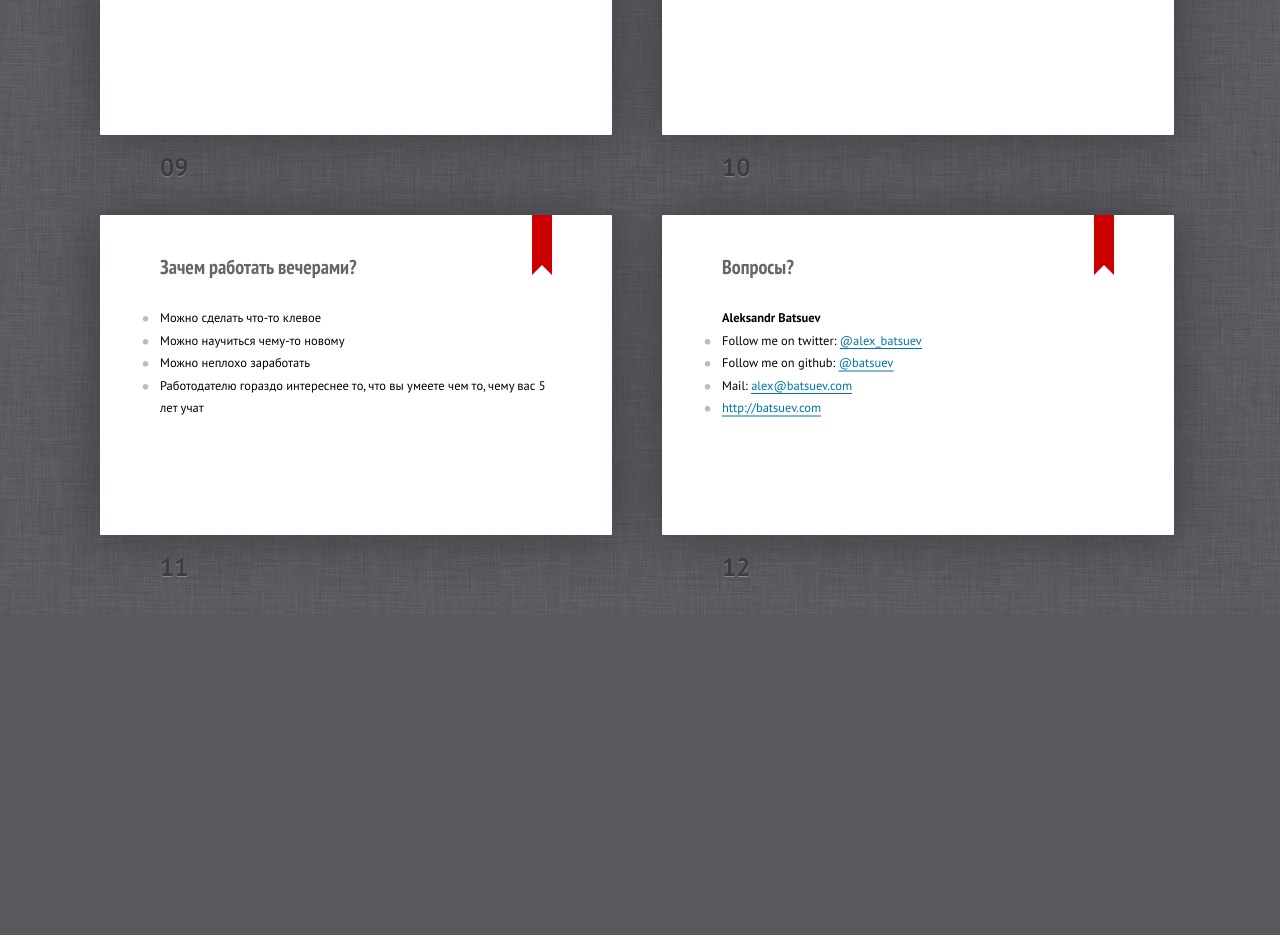
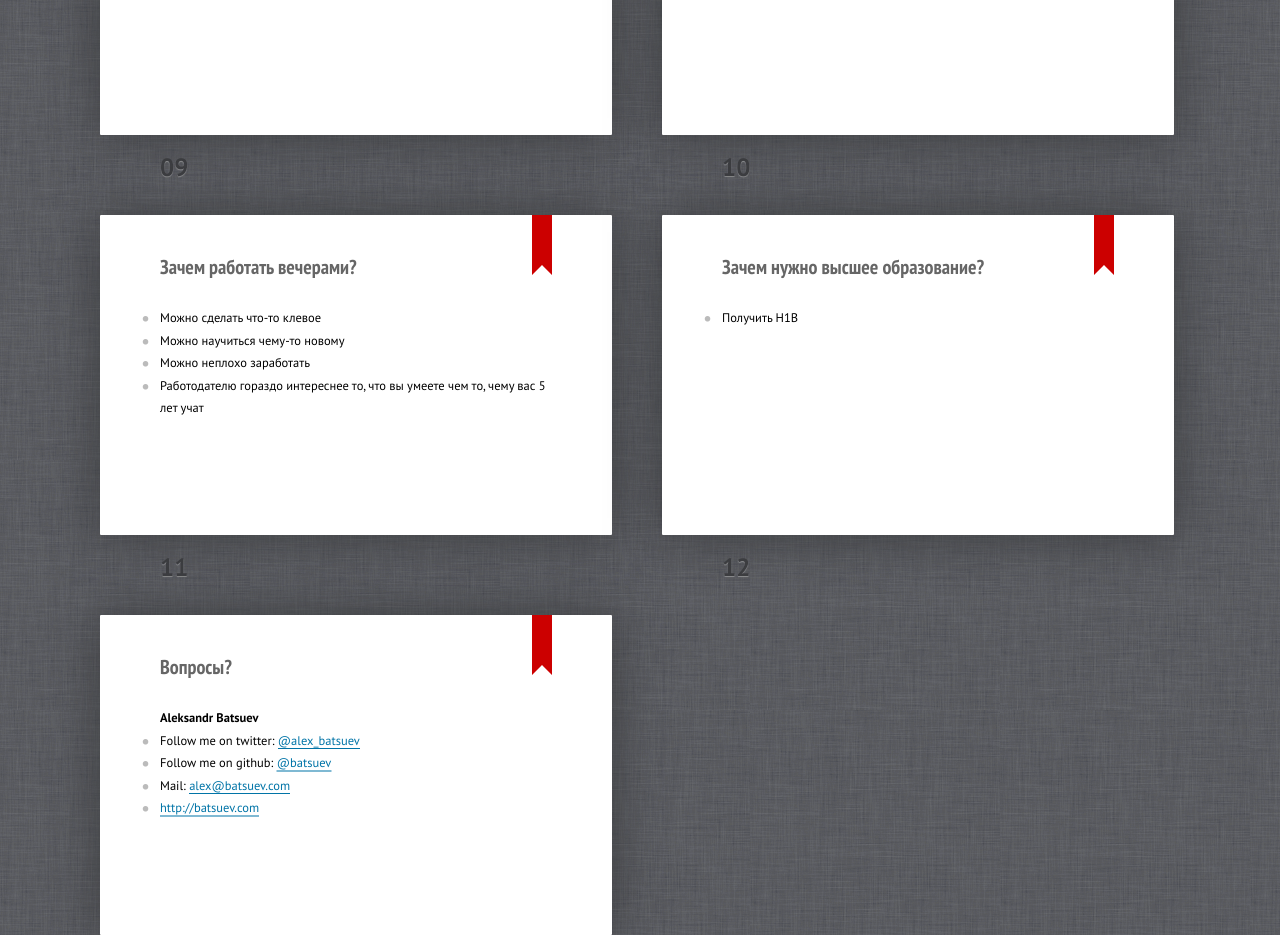
Before and after one commit to batsuev/batsuev.github.com, a plain HTML site: page 2012/evening-projects/index.html in a window 1280 px wide. Shown: the part 2040-2975 px from the top of the page. Before the commit the page ends 2655 px from the top, so only its background shows below. Drawn offline with Linux system fonts and the light colour scheme.

Commit message:
trollface

```diff
--- a/2012/evening-projects/index.html
+++ b/2012/evening-projects/index.html
@@ -138,6 +138,17 @@
 		</section>
 	</div></div>
 
+	<div class="slide" id="why"><div>
+		<section>
+			<header>
+				<h2>Зачем нужно высшее образование?</h2>
+			</header>
+			<ul>
+				<li>Получить H1B</li>
+			</ul>
+		</section>
+	</div></div>
+
 	<div class="slide" id="Q"><div>
 		<section>
 			<header>
```
